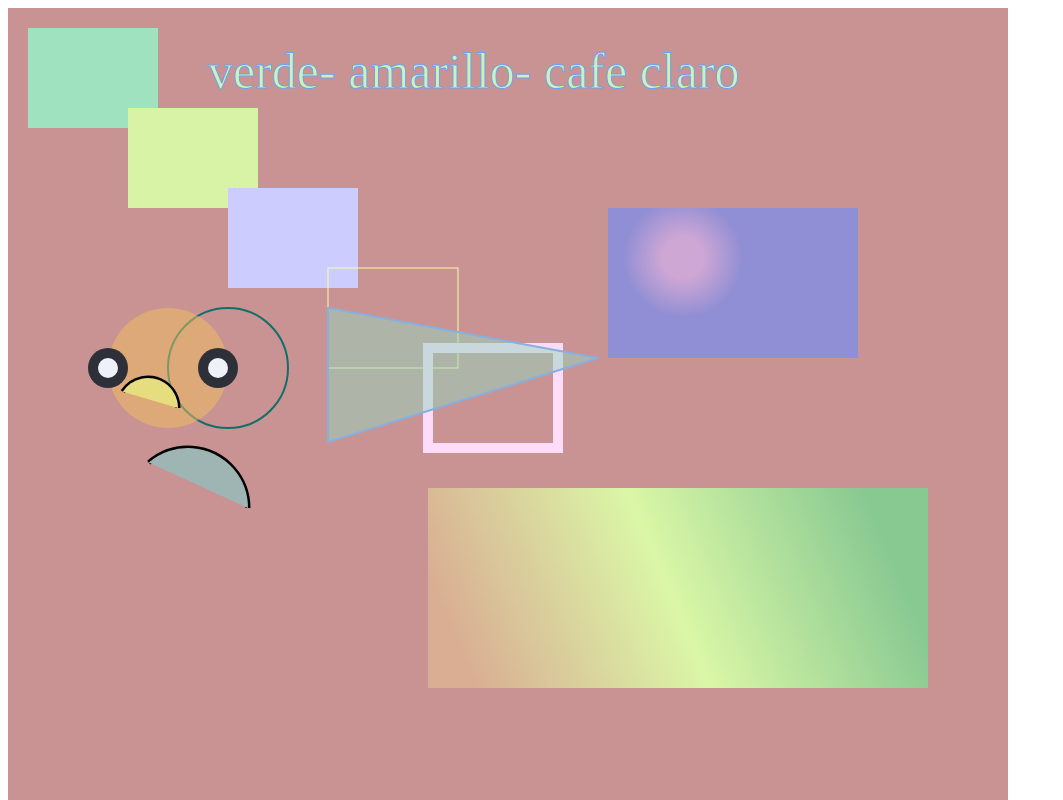
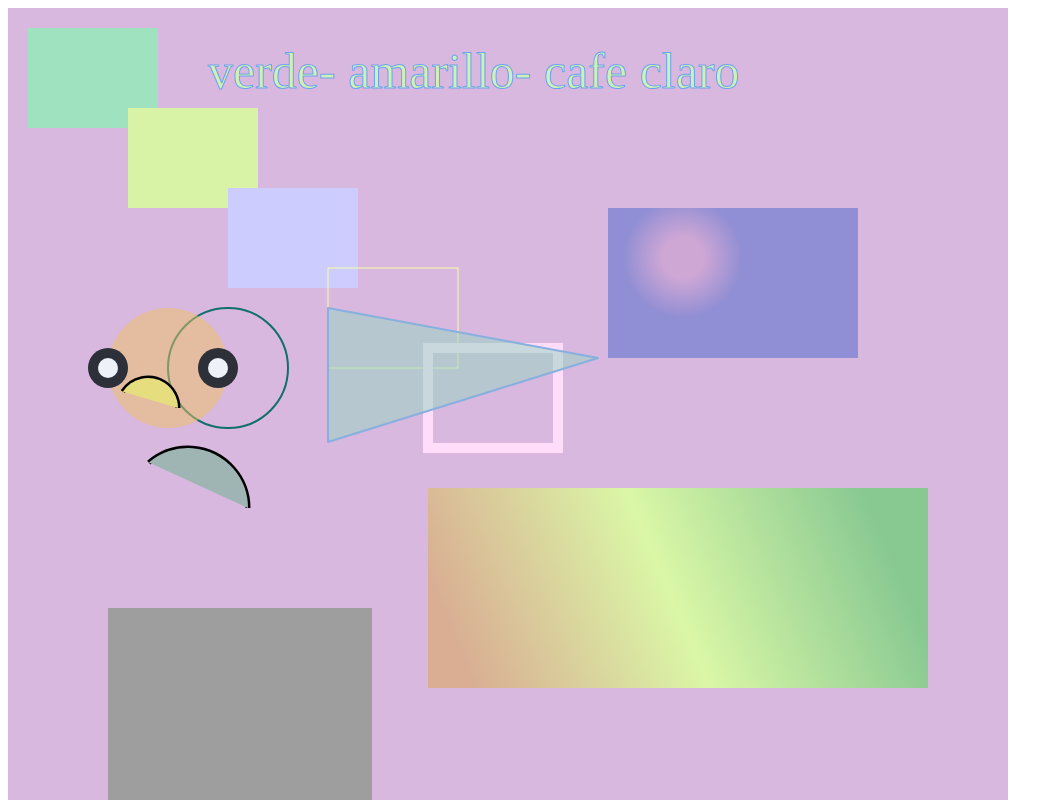
Before and after one commit to ZDyIg/TTB, a plain HTML site: page index.html in a window 1280 px wide. Shown: the top 800 px of the page, without its empty margins (0-1063 px from the left). Drawn offline with Linux system fonts and the light colour scheme.

Commit message:
Act6.drawImage

```diff
--- a/index.html
+++ b/index.html
@@ -84,7 +84,6 @@
         context.stroke();
         context.fill();
 
-
         //Aqui empieza el arco incompleto
         context.fillStyle="rgb(159, 181, 180)";
         context.beginPath();
@@ -110,8 +109,6 @@
        context.fillStyle = grd;
        context.fillRect(600,200,250,150);
 
-
-
       const grdL = context.createLinearGradient(650, 0, 250, 170);
       grdL.addColorStop(0, "rgb(136, 201, 146)");
       grdL.addColorStop(0.5, "rgb(218, 247, 166)");
@@ -120,14 +117,11 @@
       context.fillStyle = grdL;
       context.fillRect(420,480,500,200);
 
-
-
-
-
-
-
-
-
+      img = new Image();
+      img.src = 'https://i.pinimg.com/564x/73/e0/83/73e08371d07a782fe7859d33311c6976.jpg'
+      img.onload = function(){
+        context.drawImage(img, 100,600,264,266);
+      };
 
     </script>
 
@@ -137,7 +131,7 @@
         }
 
         canvas{
-            background-color: rgb(202, 147, 147);
+            background-color: rgb(216, 184, 223);
         }
     </style>
 
```
